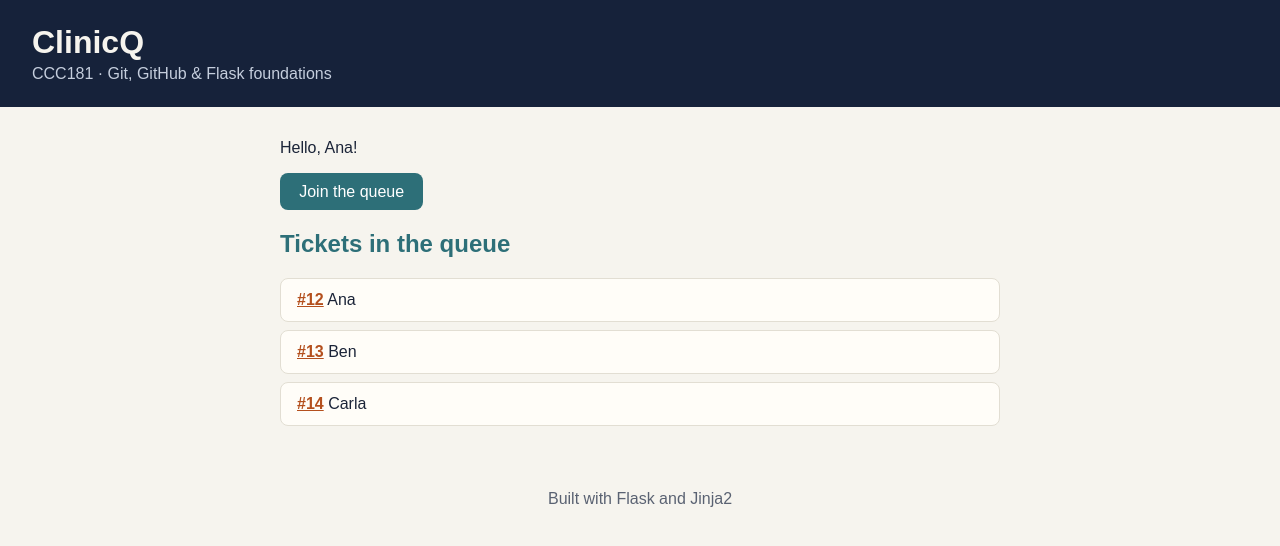
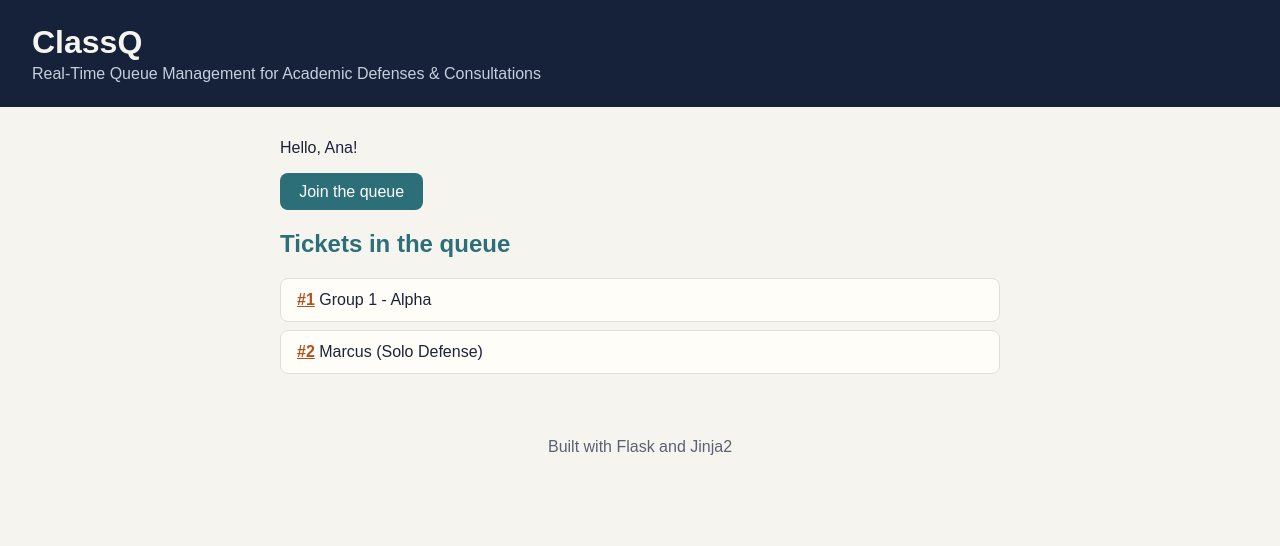
Before and after one commit to gianbonilla-IIT/BONILLA-CCC181, a Flask app: page / in a window 1280 px wide. Shown: the top 546 px of the page. Run offline with Flask 3, Linux system fonts and the light colour scheme.

Commit message:
Set up ClassQ from the Week 2 starter (#1)

```diff
--- a/app.py
+++ b/app.py
@@ -8,12 +8,32 @@ from flask import Flask, abort, redirect, render_template, request, url_for
 
 app = Flask(__name__)
 
-# Sample data for the demo. It lives in memory, so it resets every time the
-# server restarts. A real app would save tickets in a database later.
+# Academic Consultation / Defense Services
+SERVICES = [
+    {"id": 1, "name": "Capstone / Project Defense"},
+    {"id": 2, "name": "Lab Consultation"},
+    {"id": 3, "name": "Grade & Requirement Inquiry"},
+]
+
+# Each ticket: number, group_name, student_id, service_id, meeting_link, status
+# status: waiting, called, served, no-show
 TICKETS = [
-    {"number": 12, "name": "Ana"},
-    {"number": 13, "name": "Ben"},
-    {"number": 14, "name": "Carla"},
+    {
+        "number": 1,
+        "name": "Group 1 - Alpha",
+        "student_id": "2023-0001",
+        "service_id": 1,
+        "meeting_link": "https://meet.google.com/abc-defg-hij",
+        "status": "waiting",
+    },
+    {
+        "number": 2,
+        "name": "Marcus (Solo Defense)",
+        "student_id": "2023-0452",
+        "service_id": 1,
+        "meeting_link": "https://meet.google.com/abc-defg-hij",
+        "status": "waiting",
+    },
 ]
 
 
--- a/static/js/main.js
+++ b/static/js/main.js
@@ -1,2 +1,2 @@
 // Served at /static/js/main.js and linked from templates/base.html.
-console.log("ClinicQ starter app loaded");
+console.log("ClassQ starter app loaded");
--- a/templates/base.html
+++ b/templates/base.html
@@ -3,14 +3,14 @@
 <head>
   <meta charset="utf-8">
   <meta name="viewport" content="width=device-width, initial-scale=1">
-  <title>{% block title %}ClinicQ{% endblock %}</title>
+  <title>{% block title %}ClassQ{% endblock %}</title>
   {# Link static files with url_for instead of hard-coding paths #}
   <link rel="stylesheet" href="{{ url_for('static', filename='css/style.css') }}">
 </head>
 <body>
   <header>
-    <h1><a href="{{ url_for('index') }}">ClinicQ</a></h1>
-    <p class="tagline">CCC181 · Git, GitHub &amp; Flask foundations</p>
+    <h1><a href="{{ url_for('index') }}">ClassQ</a></h1>
+    <p class="tagline">Real-Time Queue Management for Academic Defenses & Consultations</p>
   </header>
 
   <main>
--- a/templates/join.html
+++ b/templates/join.html
@@ -1,6 +1,6 @@
 {% extends "base.html" %}
 
-{% block title %}Join the queue · ClinicQ{% endblock %}
+{% block title %}Join the queue · ClassQ{% endblock %}
 
 {% block content %}
   <h2>Join the queue</h2>
--- a/templates/ticket.html
+++ b/templates/ticket.html
@@ -1,6 +1,6 @@
 {% extends "base.html" %}
 
-{% block title %}Ticket #{{ ticket.number }} · ClinicQ{% endblock %}
+{% block title %}Ticket #{{ ticket.number }} · ClassQ{% endblock %}
 
 {% block content %}
   <h2>Ticket #{{ ticket.number }}</h2>
```
Also changed, not shown: README.md.
